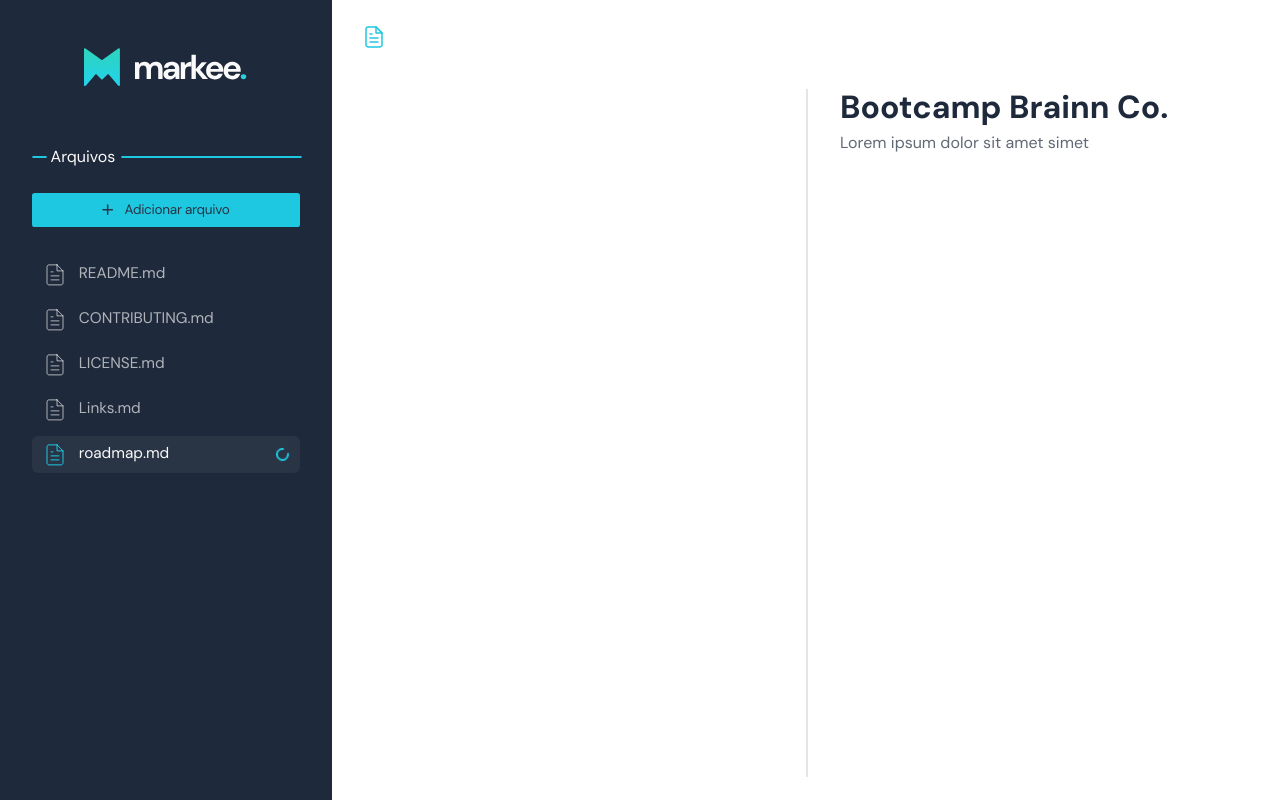
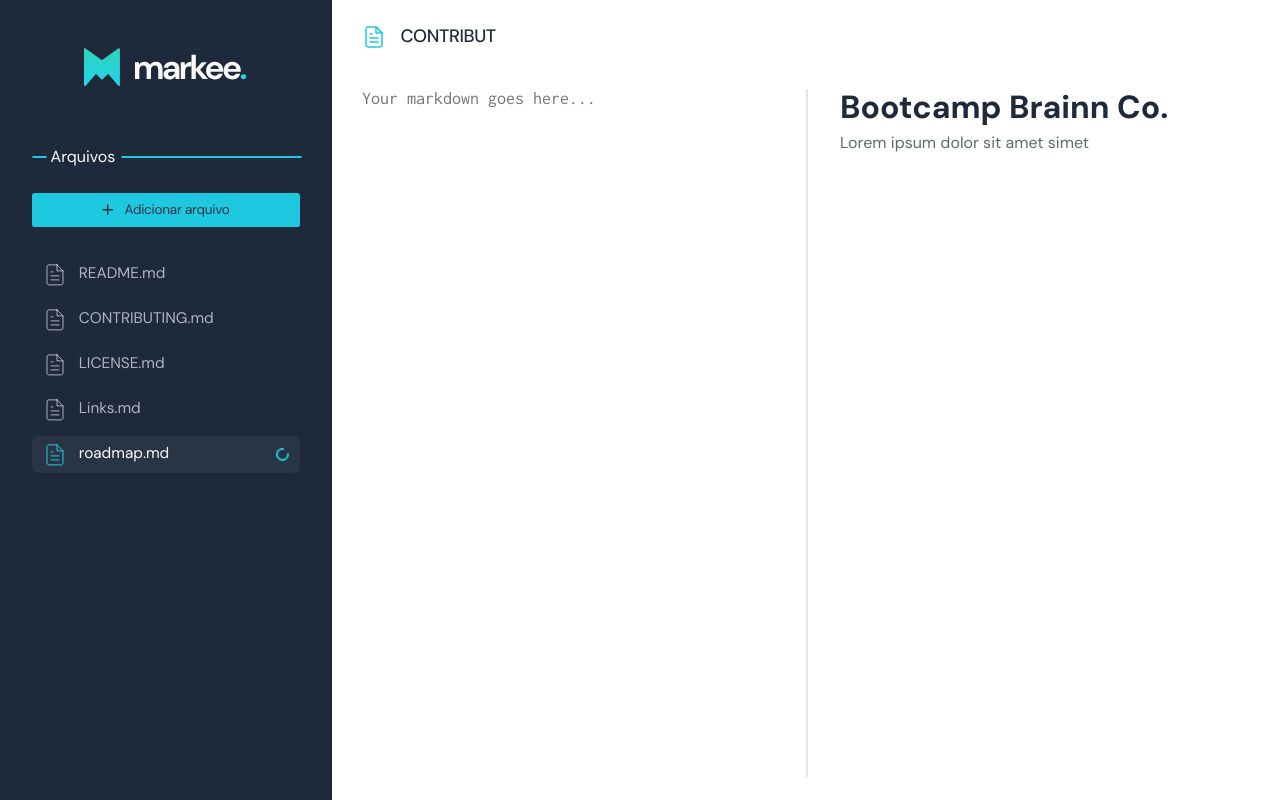
Before and after one commit to mutheus/markee, a React (Create React App) app: page / in a window 1280 px wide. Built offline with nearby package versions, Linux system fonts and the light colour scheme.

Commit message:
Refactoring

```diff
--- a/src/content/content.tsx
+++ b/src/content/content.tsx
@@ -5,10 +5,10 @@ export function Content () {
     <S.ContentWrapper>
       <S.Header>
         <S.FileIconPrimary />
-        <S.InputText />
+        <S.InputText defaultValue='Contribut' />
       </S.Header>
       <S.Container>
-        <S.TextArea />
+        <S.TextArea placeholder='Your markdown goes here...' />
         <S.Output>
           <h2>Bootcamp Brainn Co.</h2>
           <p>Lorem ipsum dolor sit amet simet</p>
--- a/src/sidebar/sidebar.tsx
+++ b/src/sidebar/sidebar.tsx
@@ -55,7 +55,9 @@ export function Sidebar () {
 
       <S.TitleWrapper>
         <S.HorizontalLine />
+
         <S.Title>Arquivos</S.Title>
+
         <S.HorizontalLine />
       </S.TitleWrapper>
 
@@ -68,6 +70,7 @@ export function Sidebar () {
           {data.map((file) => (
             <S.ListItem key={file.id} active={file.active}>
               <FileIcon />
+
               <S.ListLink href='/'>{file.name}</S.ListLink>
 
               {file.active && file.status === 'editing'
--- a/src/sidebar/styles/sidebar-style.ts
+++ b/src/sidebar/styles/sidebar-style.ts
@@ -57,6 +57,10 @@ export const Button = styled.button`${({ theme }) => css`
   align-items: center;
   justify-content: center;
   gap: .750em;
+
+  &:hover {
+    opacity: .9;
+  }
 `}`
 
 export const List = styled.ul`
@@ -77,7 +81,7 @@ export const ListItem = styled.li<ListItemProps>`${({ active, theme }) => css`
   padding: 0 .7em;
   border-radius: 6px;
 
-  background-color: ${active && 'rgba(255, 255, 255, .05)'};
+  background-color: ${active && theme.colors.lightBlack};
 
   a {
     color: ${active ? theme.colors.white : 'rgba(255, 255, 255, .65)'};
@@ -89,7 +93,11 @@ export const ListItem = styled.li<ListItemProps>`${({ active, theme }) => css`
   }
 
   &:hover {
-    background-color: rgba(255, 255, 255, .05);
+    background-color: ${theme.colors.lightBlack};
+
+    ${RemoveButton} {
+      visibility: initial;
+    }
   }
 
   *:last-child {
```
